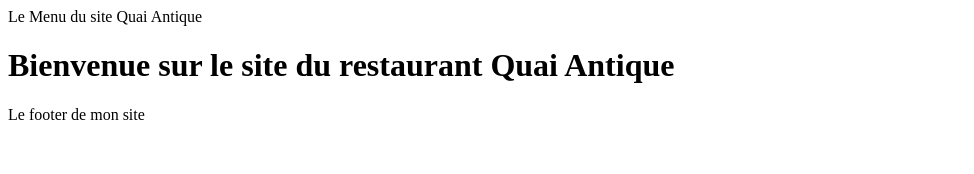
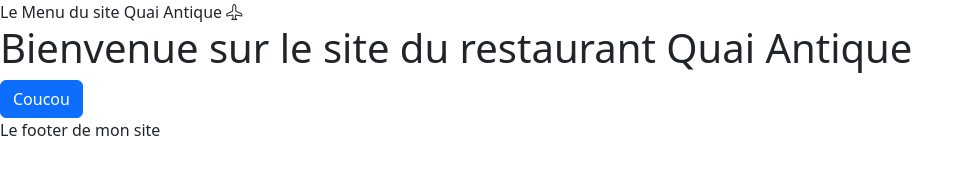
Before and after one commit to RakkyzDeveloppement/Projet-fil-rouge-FRONT-END, a website: page index.html in a window 1280 px wide. Shown: the whole page, without its empty margins (0-974 px from the left). Drawn offline with nearby package versions, Linux system fonts and the light colour scheme.

Commit message:
bootstrap installé

```diff
--- a/index.html
+++ b/index.html
@@ -3,11 +3,14 @@
 <head>
     <meta charset="UTF-8">
     <meta name="viewport" content="width=device-width, initial-scale=1.0">
+    <link rel="stylesheet" href="node_modules/bootstrap/dist/css/bootstrap.min.css">
+    <link rel="stylesheet" href="node_modules/bootstrap-icons/font/bootstrap-icons.css">
+    <script src="node_modules/bootstrap/dist/js/bootstrap.bundle.min.js" defer></script>
     <title>Quai Antique</title>
 </head>
 <body>
 
-    <header>Le Menu du site Quai Antique</header>
+    <header>Le Menu du site Quai Antique  <i class="bi bi-airplane"></i></header>
 
       <main id="main-page">
         <!-- Le contenu de la page sera injecté ici-->
--- /dev/null
+++ b/package.json
@@ -0,0 +1,6 @@
+{
+  "dependencies": {
+    "bootstrap": "^5.3.8",
+    "bootstrap-icons": "^1.13.1"
+  }
+}
--- a/pages/home.html
+++ b/pages/home.html
@@ -1 +1,3 @@
 <h1>Bienvenue sur le site du restaurant Quai Antique</h1>
+
+<button class="btn btn-primary">Coucou</button>
```
Also changed, not shown: 2 other files.
